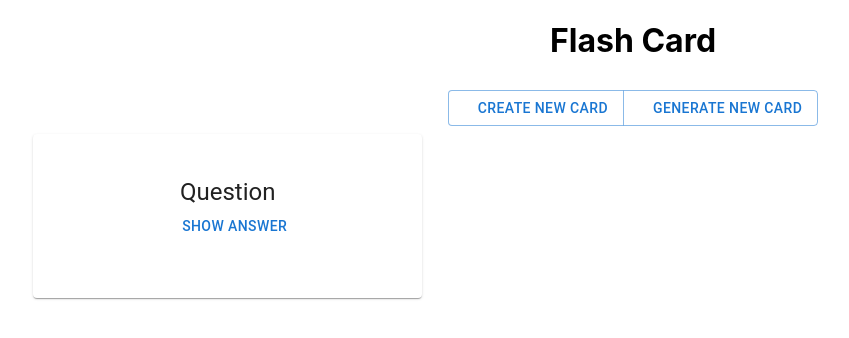
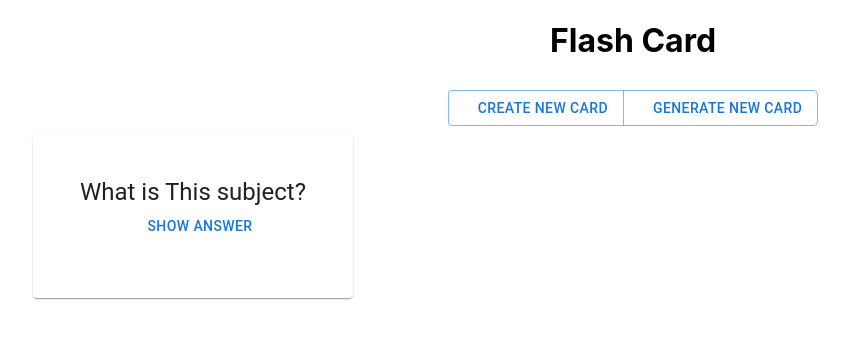
Before and after one commit to KatWee/flashcard, a React (Create React App) app in the folder flashcard-react/: page / in a window 1280 px wide. Shown: the top 338 px of the page, without its empty margins (7-856 px from the left). Built offline with nearby package versions, Linux system fonts and the light colour scheme; some icons are missing.

Commit message:
Create and delete card

```diff
--- a/flashcard-react/src/App.js
+++ b/flashcard-react/src/App.js
@@ -3,24 +3,39 @@ import './App.css';
 import MyButtonGroup from './components/ButtonGroup.js';
 import MyCard from './components/Card.js';
 
+import React, { useState } from 'react';
 import Box from '@mui/material/Box';
 import Grid from '@mui/material/Grid';
 
 function App() {
+  const [cards, setCards] = useState([
+    { id: 1, question: 'What is This subject?', answer: '32516 Internet Programming', btn: 'create' },
+  ]);
+
+  const addCard = (card) => {
+    const id = cards.length ? Math.max(...cards.map((c) => c.id)) + 1 : 1;
+    setCards((prev) => [...prev, { id, ...card}]);
+  };
+
+  const deleteCard = (id) => {
+    setCards((prev) => prev.filter((c) => c.id !== id));
+  };
+
   return (
     <div className="App">
       <h1>Flash Card</h1>
 
       <div>
-        < MyButtonGroup />
+        < MyButtonGroup onCreate={addCard} />
         <Box sx={{ flexGrow: 1, mx:5 }}>
           <Grid container spacing={2}>
-            <Grid size={4}>
-              <MyCard />
-            </Grid>
+              {[...cards].sort((a, b) => b.id - a.id).map((card) => (
+                <Grid item xs={12} sm={6} md={4} key={card.id} sx={{ display: 'flex', justifyContent: 'center' }}>
+                  <MyCard id={card.id} question={card.question} answer={card.answer} btn={card.btn} onDelete={deleteCard} />
+                </Grid>
+              ))}
           </Grid>
         </Box>
-
       </div>
     </div>
   );
--- a/flashcard-react/src/components/ButtonGroup.js
+++ b/flashcard-react/src/components/ButtonGroup.js
@@ -4,7 +4,7 @@ import Box from '@mui/material/Box';
 import Modal from './Modal.js';
 
 
-export default function MyButtonGroup() {
+export default function MyButtonGroup({ onCreate }) {
   return (
     <Box
       sx={{
@@ -17,8 +17,8 @@ export default function MyButtonGroup() {
       }}
     >
       <ButtonGroup variant="outlined" aria-label="Basic button group">
-        <Modal btn="create"/>
-        <Modal btn="generate"/>
+        <Modal btn="create" onCreate={onCreate} />
+        <Modal btn="generate" />
       </ButtonGroup>
     </Box>
   );
--- a/flashcard-react/src/components/Card.js
+++ b/flashcard-react/src/components/Card.js
@@ -20,31 +20,34 @@ const bull = (
   </Box>
 );
 
-export default function MyCard() {
+export default function MyCard({ id, question = 'Question', answer = 'This is an answer', btn, onDelete }) {
 
   const [showAnswer, setShowAnswer] = useState(false);
   const toggleAnswer = () => setShowAnswer((s) => !s);
 
   return (
-    <Card sx={{ minWidth: 275 }}>
+    <Card sx={{ width: 320, maxWidth: '100%' }}>
       <CardContent>
         <Typography gutterBottom sx={{ color: 'text.secondary', fontSize: 14 }}>
-          <PersonIcon />
-          <AutoAwesomeIcon />
+          {btn === 'create' ? <PersonIcon /> : <AutoAwesomeIcon />}
         </Typography>
-        <Typography variant="h5" component="div">
-          Question
+        <Typography variant="h5" component="div" sx={{ wordBreak: 'break-word' }}>
+          {question}
         </Typography>
         <Typography variant="body2">
           <Button onClick={toggleAnswer}>
             {showAnswer ? <VisibilityOffSharpIcon /> : <VisibilitySharpIcon />}
             {showAnswer ? ' Hide Answer' : ' Show Answer'}
-        </Button>
-            {showAnswer && <p>This is an answer</p>}
+          </Button>
+          {showAnswer && (
+            <Typography component="p" variant="body2" sx={{ wordBreak: 'break-word' }}>
+              {answer}
+            </Typography>
+          )}
         </Typography>
       </CardContent>
       <CardActions sx={{ display: 'flex', justifyContent: 'flex-end' }}>
-        <Button size="small"><DeleteIcon sx={{color: '#d32f2f'}} /></Button>
+        <Button size="small" onClick={() => onDelete(id)}><DeleteIcon sx={{color: '#d32f2f'}} /></Button>
       </CardActions>
     </Card>
   );
--- a/flashcard-react/src/components/Modal.js
+++ b/flashcard-react/src/components/Modal.js
@@ -21,10 +21,22 @@ const style = {
     borderRadius: '25px',
 };
 
-export default function BasicModal( {btn} ) {
+export default function BasicModal( {btn, onCreate} ) {
   const [open, setOpen] = React.useState(false);
   const handleOpen = () => setOpen(true);
   const handleClose = () => setOpen(false);
+
+  const [question, setQuestion] = React.useState('');
+  const [answer, setAnswer] = React.useState('');
+
+    const handleSubmit = () => {
+        if (btn === 'create' && onCreate) {
+            onCreate({ question: question || 'Untitled question', answer: answer || '', btn: 'create' });
+        }
+        setQuestion('');
+        setAnswer('');
+        handleClose();
+    };
 
   return (
     <div>
@@ -44,9 +56,9 @@ export default function BasicModal( {btn} ) {
                         <CreateIcon /> Create new card
                     </Typography>
                     <Typography id="modal-modal-description" sx={{ mt: 2, display: 'flex', flexDirection: 'column', gap: 2 }}>
-                        <TextField label="Question" variant="outlined" />
-                        <TextField label="Answer" variant="outlined" />
-                        <Button variant="contained">Create Card</Button>
+                        <TextField label="Question" variant="outlined" value={question} onChange={(e) => setQuestion(e.target.value)} />
+                        <TextField label="Answer" variant="outlined" value={answer} onChange={(e) => setAnswer(e.target.value)} />
+                        <Button variant="contained" onClick={handleSubmit} disabled={!question.trim() || !answer.trim()}>Create Card</Button>
                     </Typography>
                 </Box>
             ) : (
```
